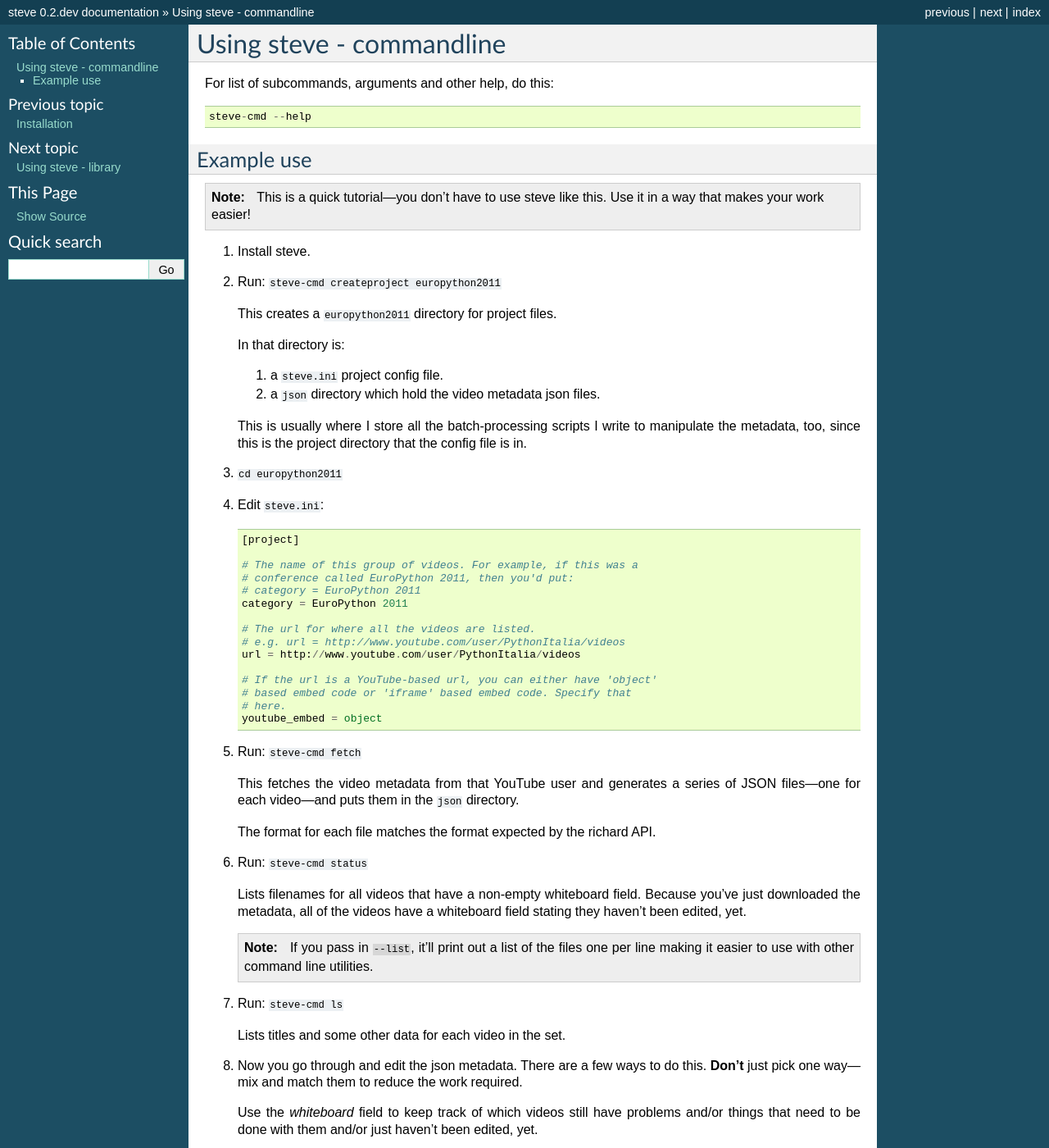
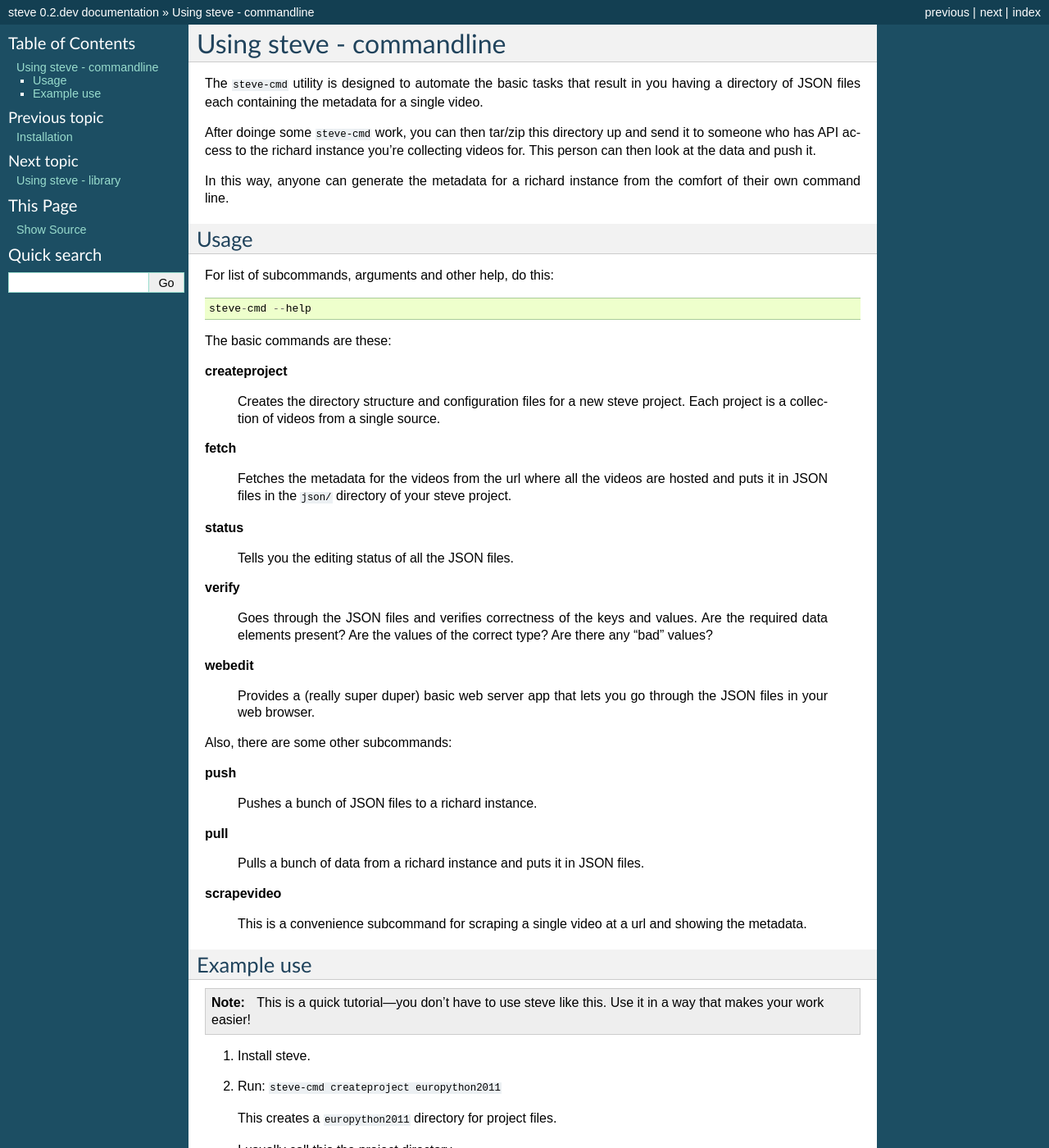
Before and after one commit to pyvideo/steve, a Sphinx documentation site: the page built from docs/commandline.rst, in a window 1280 px wide and 1400 px high. Shown: the whole window at 82% size. Built offline with Sphinx 7.4.7, drawn with Linux system fonts in a browser that asks for light colours; some of the changed text lies outside the part shown.

Commit message:
Tweak docs

```diff
--- a/docs/commandline.rst
+++ b/docs/commandline.rst
@@ -2,9 +2,71 @@
  Using steve - commandline
 ===========================
 
+The ``steve-cmd`` utility is designed to automate the basic tasks that
+result in you having a directory of JSON files each containing the
+metadata for a single video.
+
+After doinge some ``steve-cmd`` work, you can then tar/zip this
+directory up and send it to someone who has API access to the richard
+instance you're collecting videos for. This person can then look at
+the data and push it.
+
+In this way, anyone can generate the metadata for a richard instance
+from the comfort of their own command line.
+
+
+Usage
+=====
+
 For list of subcommands, arguments and other help, do this::
 
     steve-cmd --help
+
+The basic commands are these:
+
+**createproject**
+
+    Creates the directory structure and configuration files for a new
+    steve project. Each project is a collection of videos from a
+    single source.
+
+**fetch**
+
+    Fetches the metadata for the videos from the url where all the
+    videos are hosted and puts it in JSON files in the ``json/``
+    directory of your steve project.
+
+**status**
+
+    Tells you the editing status of all the JSON files.
+
+**verify**
+
+    Goes through the JSON files and verifies correctness of the keys
+    and values. Are the required data elements present? Are the values
+    of the correct type? Are there any "bad" values?
+
+**webedit**
+
+    Provides a (really super duper) basic web server app that lets you
+    go through the JSON files in your web browser.
+
+
+Also, there are some other subcommands:
+
+**push**
+
+    Pushes a bunch of JSON files to a richard instance.
+
+**pull**
+
+    Pulls a bunch of data from a richard instance and puts it in
+    JSON files.
+
+**scrapevideo**
+
+    This is a convenience subcommand for scraping a single video at a
+    url and showing the metadata.
 
 
 Example use
@@ -21,14 +83,16 @@ Example use
 
    This creates a ``europython2011`` directory for project files.
 
+   I usually call this the project directory.
+
    In that directory is:
 
-   1. a ``steve.ini`` project config file.
-   2. a ``json`` directory which hold the video metadata json files.
+   1. a ``steve.ini`` project config file
+   2. a ``json/`` directory which hold the video metadata json files
 
-   This is usually where I store all the batch-processing scripts I
-   write to manipulate the metadata, too, since this is the project
-   directory that the config file is in.
+
+   I usually have all my helper scripts in the project directory since
+   it has the ``steve.ini`` file.
 
 3. ``cd europython2011``
 
@@ -50,33 +114,46 @@ Example use
        # here.
        youtube_embed = object
 
+       # The url for the richard instance api.
+       # e.g. url = http://example.com/api/v1/
+       # api_url =
+
+       # Your username and api key.
+       #
+       # Alternatively, you can pass this on the command line or put it in a
+       # separate API_KEY file which you can keep out of version control.
+       # e.g. username = willkg
+       #      api_key = OU812
+       # username =
+       # api_key =
+
+
+   If you're not pushing the JSON files to a richard instance, you can
+   ignore the ``api_url``, ``username`` and ``api_key`` keys.
+
 5. Run: ``steve-cmd fetch``
 
    This fetches the video metadata from that YouTube user and
    generates a series of JSON files---one for each video---and puts
-   them in the ``json`` directory.
+   them in the ``json/`` directory.
 
    The format for each file matches the format expected by the richard
    API.
 
-6. Run: ``steve-cmd status``
+6. See the status of your video metadata.
+
+   Run: ``steve-cmd status``
 
    Lists filenames for all videos that have a non-empty whiteboard
    field. Because you've just downloaded the metadata, all of the
    videos have a whiteboard field stating they haven't been edited,
    yet.
 
-   .. Note::
-
-      If you pass in ``--list``, it'll print out a list of the files
-      one per line making it easier to use with other command line
-      utilities.
-
-7. Run: ``steve-cmd ls``
+   Run: ``steve-cmd ls``
 
    Lists titles and some other data for each video in the set.
 
-8. Now you go through and edit the json metadata. There are a few ways
+7. Now you go through and edit the json metadata. There are a few ways
    to do this. **Don't** just pick one way---mix and match them to
    reduce the work required.
 
@@ -86,7 +163,9 @@ Example use
 
    1. **Edit with your favorite editor.**
 
-      You can use the ``status`` command to make this easier::
+      You can use the ``status`` command to make this easier.
+
+      For example, if you use vim::
 
           steve-cmd status --list | xargs vim
 
@@ -165,13 +244,16 @@ Example use
 
    Are values that should be in HTML in HTML?
 
-10. If you have write access for the API of the server, then you can
-    do::
+9. If you don't have an API key that gives you write access to the server,
+   then tar the ``json/`` directory up and send it to someone who does.
 
-        steve-cmd push
+   If you have do have an API key that gives you write access to the
+   server, then you can do::
 
-    Otherwise, tar up the project directory and send it to someone who
-    does.
+       steve-cmd push
+
+   And that will create the videos on the server and update the JSON
+   files with the new ids.
 
 
 That's it!
--- a/docs/library.rst
+++ b/docs/library.rst
@@ -67,7 +67,7 @@ Update language
 ---------------
 
 This fixes the `language` property in each json file. It sets it to
-"Italian" if the word "Italiano" appears in the summary. Otherwise it
+"Italian" if the word "Italiana" appears in the summary. Otherwise it
 sets it to "English".
 
 ::
```
Also changed, not shown: other parts of docs/commandline.rst (+1 -1 lines), 1 other file.
